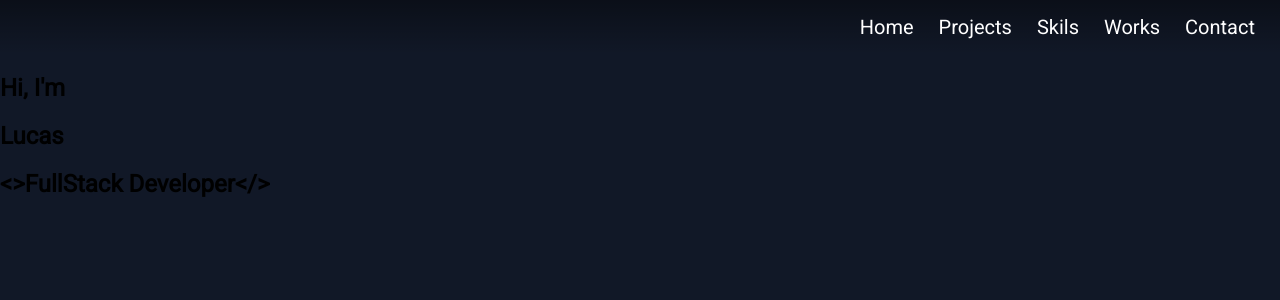
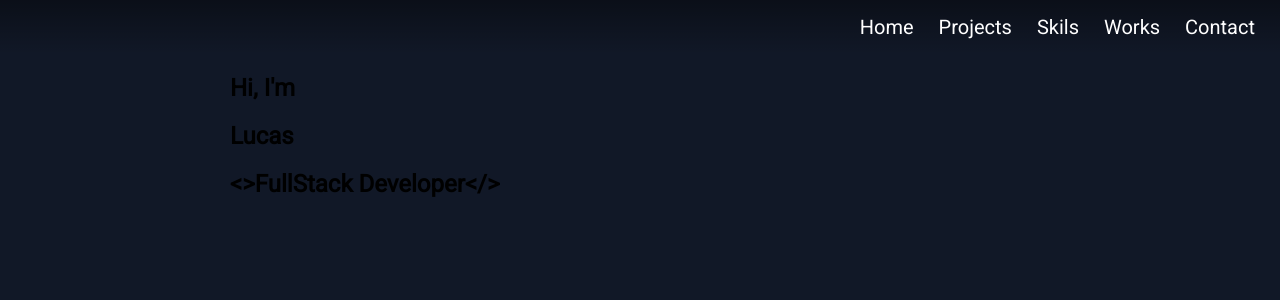
Before and after one commit to lucastavaresuerj/portifolio, an Angular app: page / in a window 1280 px wide. Shown: the top 300 px of the page. Built offline with nearby package versions, Linux system fonts and the light colour scheme.

Commit message:
add container

```diff
--- a/src/app/app.component.html
+++ b/src/app/app.component.html
@@ -1,6 +1,6 @@
 <app-navbar></app-navbar>
 
-<div class="container">
+<app-container>
   <section class="section1">
     <div class="presentation">
       <div class="info">
@@ -11,4 +11,4 @@
       <div class="image"></div>
     </div>
   </section>
-</div>
+</app-container>
--- a/src/app/app.component.scss
+++ b/src/app/app.component.scss
@@ -9,7 +9,3 @@
     font-family: 'Roboto', sans-serif;
   }
 }
-
-.container {
-  width: 820px;
-}
--- a/src/app/app.module.ts
+++ b/src/app/app.module.ts
@@ -5,12 +5,14 @@ import { AppRoutingModule } from './app-routing.module';
 import { AppComponent } from './app.component';
 import { PopupComponent } from './components/popup/popup.component';
 import { NavbarComponent } from './components/navbar/navbar.component';
+import { ContainerComponent } from './components/container/container.component';
 
 @NgModule({
   declarations: [
     AppComponent,
     PopupComponent,
-    NavbarComponent
+    NavbarComponent,
+    ContainerComponent
   ],
   imports: [
     BrowserModule,
--- /dev/null
+++ b/src/app/components/container/container.component.html
@@ -0,0 +1,5 @@
+<div class="container">
+  <div class="inner-container">
+    <ng-content></ng-content>
+  </div>
+</div>
--- /dev/null
+++ b/src/app/components/container/container.component.scss
@@ -0,0 +1,8 @@
+.container {
+  display: flex;
+  justify-content: center;
+}
+
+.inner-container {
+  width: 820px;
+}
```
Also changed, not shown: src/app/components/container/container.component.ts (added, +8 -0 lines), 1 other file (tests, documents, lock files or other folders).
